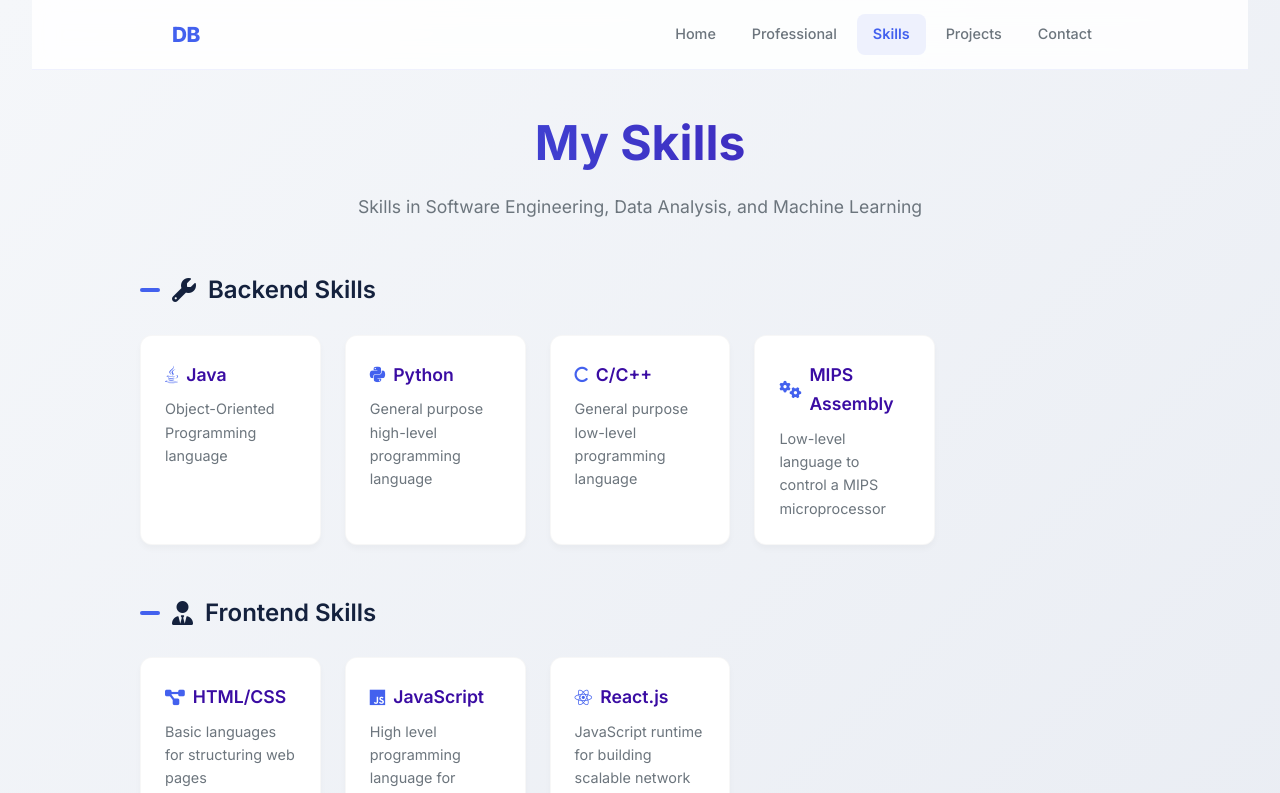
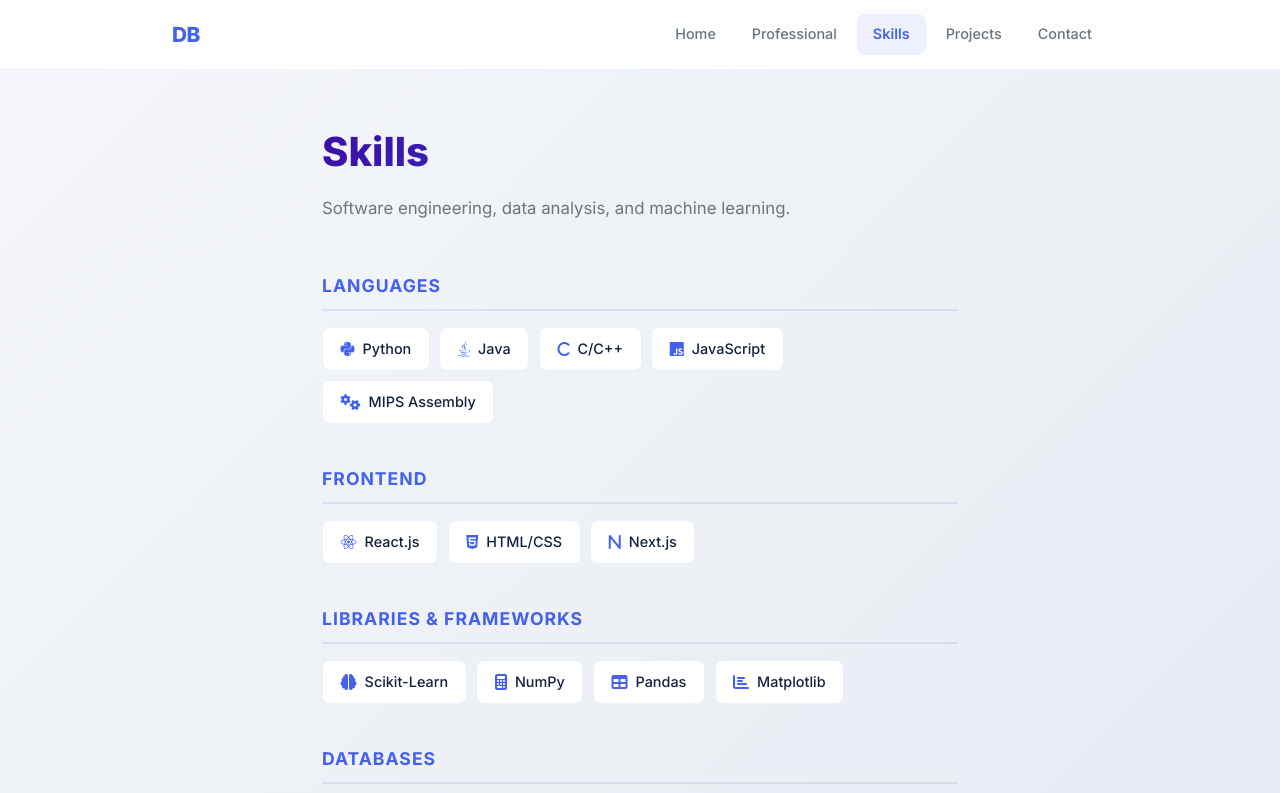
Before and after one commit to dbruce32/Personal-Portfolio, a Next.js app: page /skills in a window 1280 px wide. Shown: the top 793 px of the page. Built offline with nearby package versions, Linux system fonts and the light colour scheme.

Commit message:
Project Page Redesign + Addition

```diff
--- a/src/app/projects/page.module.css
+++ b/src/app/projects/page.module.css
@@ -1,56 +1,134 @@
 .body {
-  font-family: var(--font-inter), sans-serif;
+  background: var(--sub-bg-gradient);
+  min-height: 100vh;
   color: var(--sub-dark);
   line-height: 1.7;
-  background: var(--sub-bg-gradient);
-  min-height: 100vh;
 }
 
-.header {
-  text-align: center;
-  margin-bottom: 3rem;
-  padding: 2rem 2rem 0;
-  animation: fadeIn 1s ease-out;
+.content {
+  max-width: 750px;
+  margin: 0 auto;
+  padding: 3rem 2rem 2rem;
+}
+
+/* Intro */
+.intro {
+  margin-bottom: 2.5rem;
 }
 
 .title {
-  text-align: center;
-  font-size: 2.75rem;
-  font-weight: 700;
-  margin-bottom: 1rem;
-  background: linear-gradient(to right, var(--sub-primary), var(--sub-primary-dark));
+  font-size: 2.5rem;
+  font-weight: 800;
+  background: linear-gradient(135deg, var(--sub-primary-dark), var(--sub-primary));
   -webkit-background-clip: text;
   background-clip: text;
   color: transparent;
+  margin-bottom: 0.5rem;
 }
 
 .subtitle {
-  text-align: center;
+  font-size: 1.05rem;
   color: var(--sub-gray);
-  margin-bottom: 2rem;
-  font-size: 1.1rem;
 }
 
-.projectsContainer {
-  display: grid;
-  grid-template-columns: repeat(auto-fill, minmax(350px, 1fr));
-  gap: 2rem;
-  max-width: 1200px;
-  margin: 0 auto;
-  padding: 0 2rem;
+/* Project List */
+.projectList {
+  display: flex;
+  flex-direction: column;
+  gap: 1.5rem;
 }
 
-@keyframes fadeIn {
-  from { opacity: 0; }
-  to { opacity: 1; }
+/* Individual Project Card */
+.project {
+  background: var(--sub-white);
+  border-radius: 16px;
+  padding: 1.75rem 2rem;
+  border: 1px solid rgba(67, 97, 238, 0.06);
+  box-shadow: 0 2px 12px rgba(0, 0, 0, 0.03);
+  transition: all 0.25s ease;
 }
 
+.project:hover {
+  box-shadow: 0 6px 24px rgba(67, 97, 238, 0.08);
+  border-color: rgba(67, 97, 238, 0.12);
+  transform: translateY(-2px);
+}
+
+.projectHeader {
+  display: flex;
+  align-items: center;
+  justify-content: space-between;
+  gap: 1rem;
+  margin-bottom: 0.6rem;
+}
+
+.projectTitle {
+  font-size: 1.2rem;
+  font-weight: 700;
+  color: var(--sub-dark);
+}
+
+.projectLinks {
+  display: flex;
+  gap: 0.4rem;
+}
+
+.projectLink {
+  width: 30px;
+  height: 30px;
+  border-radius: 8px;
+  display: flex;
+  align-items: center;
+  justify-content: center;
+  color: var(--sub-gray);
+  font-size: 1rem;
+  transition: all 0.2s ease;
+}
+
+.projectLink:hover {
+  color: var(--sub-primary);
+  background: rgba(67, 97, 238, 0.08);
+}
+
+.projectDesc {
+  font-size: 0.92rem;
+  color: var(--sub-gray);
+  line-height: 1.7;
+  margin-bottom: 1rem;
+}
+
+.tags {
+  display: flex;
+  flex-wrap: wrap;
+  gap: 0.4rem;
+}
+
+.tag {
+  padding: 0.28rem 0.7rem;
+  background: rgba(67, 97, 238, 0.06);
+  color: var(--sub-primary-dark);
+  border-radius: 6px;
+  font-size: 0.78rem;
+  font-weight: 600;
+}
+
+/* Responsive */
 @media (max-width: 768px) {
-  .projectsContainer {
-    grid-template-columns: 1fr;
+  .content {
+    padding: 2rem 1.5rem;
   }
 
   .title {
     font-size: 2rem;
   }
+
+  .project {
+    padding: 1.5rem;
+  }
+
+  .projectHeader {
+    flex-direction: column;
+    align-items: flex-start;
+    gap: 0.5rem;
+  }
 }
--- a/src/app/skills/page.module.css
+++ b/src/app/skills/page.module.css
@@ -1,50 +1,91 @@
 .body {
-  font-family: var(--font-inter), sans-serif;
+  background: var(--sub-bg-gradient);
+  min-height: 100vh;
   color: var(--sub-dark);
   line-height: 1.7;
-  background: var(--sub-bg-gradient);
-  min-height: 100vh;
-  padding: 0 2rem 2rem;
 }
 
-.header {
-  text-align: center;
+.content {
+  max-width: 700px;
+  margin: 0 auto;
+  padding: 3rem 2rem 2rem;
+}
+
+/* Intro */
+.intro {
   margin-bottom: 3rem;
-  padding-top: 2rem;
-  max-width: 1000px;
-  margin-left: auto;
-  margin-right: auto;
-  animation: fadeIn 1s ease-out;
 }
 
 .title {
-  font-size: 3rem;
-  font-weight: 700;
-  margin-bottom: 0.5rem;
-  background: linear-gradient(to right, var(--sub-primary), var(--sub-primary-dark));
+  font-size: 2.5rem;
+  font-weight: 800;
+  background: linear-gradient(135deg, var(--sub-primary-dark), var(--sub-primary));
   -webkit-background-clip: text;
   background-clip: text;
   color: transparent;
+  margin-bottom: 0.5rem;
 }
 
-.tagline {
-  font-size: 1.1rem;
+.subtitle {
+  font-size: 1.05rem;
   color: var(--sub-gray);
-  font-weight: 400;
-  margin-bottom: 1.5rem;
 }
 
-@keyframes fadeIn {
-  from { opacity: 0; }
-  to { opacity: 1; }
+/* Categories */
+.category {
+  margin-bottom: 2.5rem;
 }
 
+.categoryTitle {
+  font-size: 1.1rem;
+  font-weight: 700;
+  text-transform: uppercase;
+  letter-spacing: 1px;
+  color: var(--sub-primary);
+  margin-bottom: 1rem;
+  padding-bottom: 0.5rem;
+  border-bottom: 2px solid rgba(67, 97, 238, 0.12);
+}
+
+/* Skills as inline tags */
+.skillsGrid {
+  display: flex;
+  flex-wrap: wrap;
+  gap: 0.6rem;
+}
+
+.skill {
+  display: inline-flex;
+  align-items: center;
+  gap: 0.5rem;
+  padding: 0.55rem 1.1rem;
+  background: var(--sub-white);
+  border: 1px solid rgba(67, 97, 238, 0.1);
+  border-radius: 8px;
+  font-size: 0.9rem;
+  font-weight: 500;
+  color: var(--sub-dark);
+  transition: all 0.2s ease;
+}
+
+.skill:hover {
+  border-color: var(--sub-primary-light);
+  box-shadow: 0 2px 10px rgba(67, 97, 238, 0.08);
+  transform: translateY(-1px);
+}
+
+.skillIcon {
+  color: var(--sub-primary);
+  font-size: 1rem;
+}
+
+/* Responsive */
 @media (max-width: 768px) {
-  .body {
-    padding: 1.5rem;
+  .content {
+    padding: 2rem 1.5rem;
   }
 
   .title {
-    font-size: 2.25rem;
+    font-size: 2rem;
   }
 }
--- a/src/app/skills/page.tsx
+++ b/src/app/skills/page.tsx
@@ -1,6 +1,5 @@
 import type { Metadata } from 'next';
 import Navbar from '@/components/Navbar/Navbar';
-import SkillCategory from '@/components/SkillCategory/SkillCategory';
 import Footer from '@/components/Footer/Footer';
 import styles from './page.module.css';
 
@@ -10,49 +9,46 @@
 
 const skillCategories = [
   {
-    title: 'Backend Skills',
-    titleIcon: 'fas fa-wrench',
+    title: 'Languages',
     skills: [
-      { name: 'Java', description: 'Object-Oriented Programming language', icon: 'fab fa-java' },
-      { name: 'Python', description: 'General purpose high-level programming language', icon: 'fab fa-python' },
-      { name: 'C/C++', description: 'General purpose low-level programming language', icon: 'fas fa-c' },
-      { name: 'MIPS Assembly', description: 'Low-level language to control a MIPS microprocessor', icon: 'fa-solid fa-gears' },
+      { name: 'Python', icon: 'fab fa-python' },
+      { name: 'Java', icon: 'fab fa-java' },
+      { name: 'C/C++', icon: 'fas fa-c' },
+      { name: 'JavaScript', icon: 'fab fa-js' },
+      { name: 'MIPS Assembly', icon: 'fa-solid fa-gears' },
     ],
   },
   {
-    title: 'Frontend Skills',
-    titleIcon: 'fas fa-user-tie',
+    title: 'Frontend',
     skills: [
-      { name: 'HTML/CSS', description: 'Basic languages for structuring web pages', icon: 'fas fa-project-diagram' },
-      { name: 'JavaScript', description: 'High level programming language for dynamic websites', icon: 'fab fa-js' },
-      { name: 'React.js', description: 'JavaScript runtime for building scalable network applications', icon: 'fa-brands fa-react' },
+      { name: 'React.js', icon: 'fa-brands fa-react' },
+      { name: 'HTML/CSS', icon: 'fab fa-html5' },
+      { name: 'Next.js', icon: 'fas fa-n' },
+    ],
+  },
+  {
+    title: 'Libraries & Frameworks',
+    skills: [
+      { name: 'Scikit-Learn', icon: 'fas fa-brain' },
+      { name: 'NumPy', icon: 'fas fa-calculator' },
+      { name: 'Pandas', icon: 'fas fa-table' },
+      { name: 'Matplotlib', icon: 'fas fa-chart-bar' },
+    ],
+  },
+  {
+    title: 'Databases',
+    skills: [
+      { name: 'MySQL', icon: 'fas fa-server' },
+      { name: 'Firebase', icon: 'fas fa-fire' },
     ],
   },
   {
     title: 'Tools & Practices',
-    titleIcon: 'fas fa-cloud',
     skills: [
-      { name: 'Git', description: 'Distributed version control system', icon: 'fab fa-github' },
-      { name: 'Docker', description: 'Containerization and packaging of applications and dependencies', icon: 'fab fa-docker' },
-      { name: 'Agile', description: 'Procedural project development methodology', icon: 'fas fa-recycle' },
-    ],
-  },
-  {
-    title: 'Libraries',
-    titleIcon: 'fas fa-book',
-    skills: [
-      { name: 'Scikit-Learn', description: 'Open-source machine learning library', icon: 'fas fa-brain' },
-      { name: 'NumPy', description: 'Fundamental package for scientific computing', icon: 'fas fa-calculator' },
-      { name: 'Pandas', description: 'Open-source data analysis and manipulation tool', icon: 'fas fa-table' },
-      { name: 'Matplotlib', description: 'Comprehensive data visualization tool', icon: 'fas fa-chart-bar' },
-    ],
-  },
-  {
-    title: 'Databases',
-    titleIcon: 'fas fa-database',
-    skills: [
-      { name: 'MySQL', description: 'Open-source relational DBMS', icon: 'fas fa-server' },
-      { name: 'Firebase', description: 'Backend cloud computing service with real-time databases', icon: 'fas fa-fire' },
+      { name: 'Git', icon: 'fab fa-git-alt' },
+      { name: 'Docker', icon: 'fab fa-docker' },
+      { name: 'Agile/Scrum', icon: 'fas fa-recycle' },
+      { name: 'Linux', icon: 'fab fa-linux' },
     ],
   },
 ];
@@ -62,14 +58,28 @@
     <div className={styles.body}>
       <Navbar />
 
-      <header className={styles.header}>
-        <h1 className={styles.title}>My Skills</h1>
-        <p className={styles.tagline}>Skills in Software Engineering, Data Analysis, and Machine Learning</p>
-      </header>
+      <div className={styles.content}>
+        <section className={styles.intro}>
+          <h1 className={styles.title}>Skills</h1>
+          <p className={styles.subtitle}>
+            Software engineering, data analysis, and machine learning.
+          </p>
+        </section>
 
-      {skillCategories.map((category) => (
-        <SkillCategory key={category.title} {...category} />
-      ))}
+        {skillCategories.map((category) => (
+          <section key={category.title} className={styles.category}>
+            <h2 className={styles.categoryTitle}>{category.title}</h2>
+            <div className={styles.skillsGrid}>
+              {category.skills.map((skill) => (
+                <span key={skill.name} className={styles.skill}>
+                  <i className={`${skill.icon} ${styles.skillIcon}`}></i>
+                  {skill.name}
+                </span>
+              ))}
+            </div>
+          </section>
+        ))}
+      </div>
 
       <Footer />
     </div>
--- a/src/components/SkillCategory/SkillCategory.module.css
+++ /dev/null
@@ -1,79 +0,0 @@
-.section {
-  margin-bottom: 3rem;
-  animation: slideUp 0.8s ease-out;
-  max-width: 1000px;
-  margin-left: auto;
-  margin-right: auto;
-}
-
-.sectionTitle {
-  color: var(--sub-dark);
-  margin-bottom: 1.5rem;
-  font-size: 1.5rem;
-  font-weight: 600;
-  display: flex;
-  align-items: center;
-  gap: 0.75rem;
-}
-
-.sectionTitle::before {
-  content: "";
-  display: block;
-  width: 20px;
-  height: 4px;
-  background: var(--sub-primary);
-  border-radius: 2px;
-}
-
-.skillsContainer {
-  display: grid;
-  grid-template-columns: repeat(auto-fill, minmax(180px, 1fr));
-  gap: 1.5rem;
-}
-
-.skillItem {
-  background: var(--sub-white);
-  border-radius: 12px;
-  padding: 1.5rem;
-  box-shadow: 0 4px 6px rgba(0, 0, 0, 0.03);
-  transition: all 0.3s ease;
-  border: 1px solid rgba(0, 0, 0, 0.03);
-}
-
-.skillItem:hover {
-  transform: translateY(-5px);
-  box-shadow: 0 10px 20px rgba(67, 97, 238, 0.1);
-  border-color: rgba(67, 97, 238, 0.1);
-}
-
-.skillName {
-  margin-bottom: 0.5rem;
-  font-size: 1.1rem;
-  font-weight: 600;
-  color: var(--sub-primary-dark);
-  display: flex;
-  align-items: center;
-  gap: 0.5rem;
-}
-
-.skillName i {
-  color: var(--sub-primary);
-}
-
-.skillDescription {
-  color: var(--sub-gray);
-  font-size: 0.9rem;
-  margin: 0;
-  line-height: 1.6;
-}
-
-@keyframes slideUp {
-  from { opacity: 0; transform: translateY(20px); }
-  to { opacity: 1; transform: translateY(0); }
-}
-
-@media (max-width: 768px) {
-  .skillsContainer {
-    grid-template-columns: 1fr;
-  }
-}
--- a/src/components/SkillCategory/SkillCategory.tsx
+++ /dev/null
@@ -1,33 +0,0 @@
-import styles from './SkillCategory.module.css';
-
-interface Skill {
-  name: string;
-  description: string;
-  icon: string;
-}
-
-interface SkillCategoryProps {
-  title: string;
-  titleIcon: string;
-  skills: Skill[];
-}
-
-export default function SkillCategory({ title, titleIcon, skills }: SkillCategoryProps) {
-  return (
-    <section className={styles.section}>
-      <h2 className={styles.sectionTitle}>
-        <i className={titleIcon}></i> {title}
-      </h2>
-      <div className={styles.skillsContainer}>
-        {skills.map((skill) => (
-          <div key={skill.name} className={styles.skillItem}>
-            <h3 className={styles.skillName}>
-              <i className={skill.icon}></i> {skill.name}
-            </h3>
-            <p className={styles.skillDescription}>{skill.description}</p>
-          </div>
-        ))}
-      </div>
-    </section>
-  );
-}
```
Also changed, not shown: src/app/projects/page.tsx (+53 -16 lines), src/components/ProjectCard/ProjectCard.module.css (deleted, +0 -66 lines), src/components/ProjectCard/ProjectCard.tsx (deleted, +0 -34 lines), 2 other files (tests, documents, lock files or other folders).
